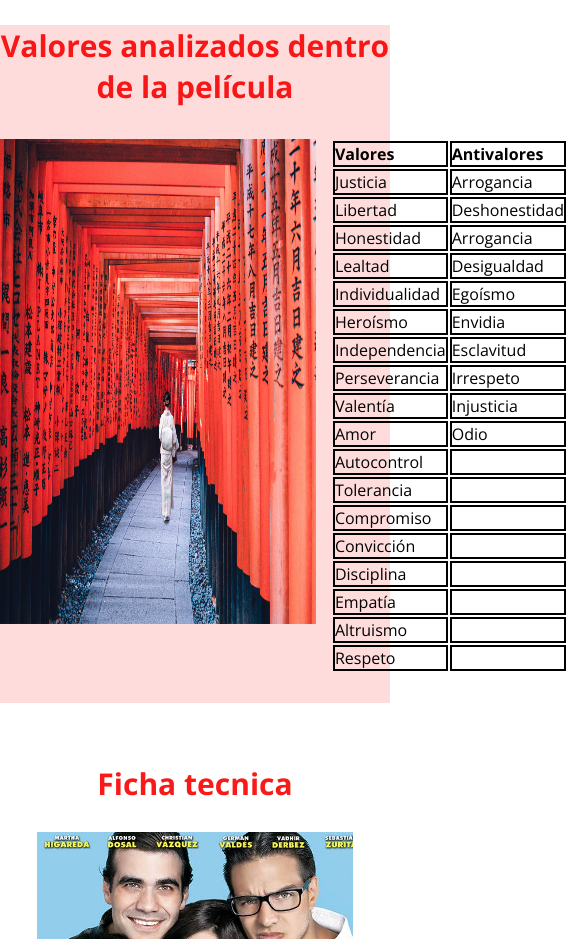
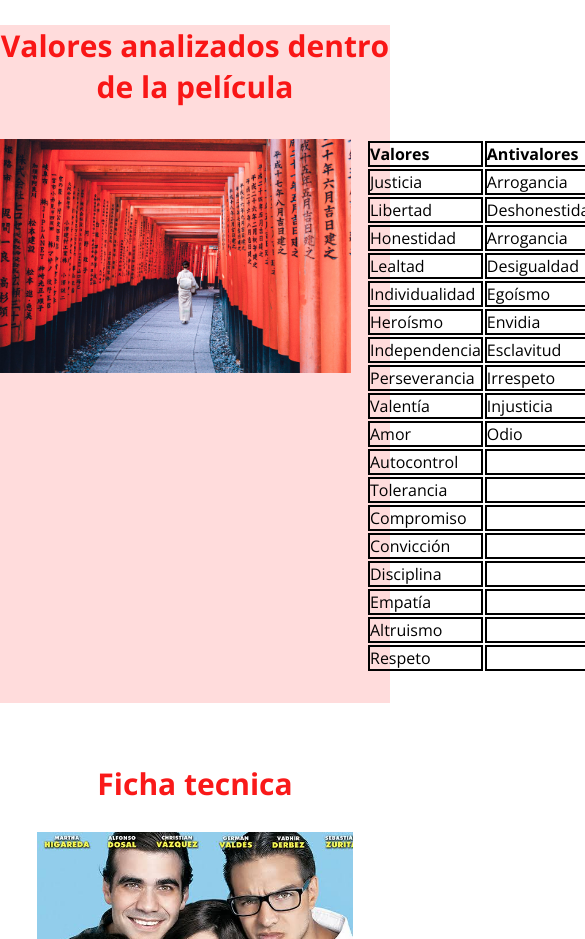
Before and after one commit to 12Antonio50/proyectmas, a plain HTML site: page index.html in a window 390 px wide. Shown: the part 2960-3899 px from the top of the page, 585 px wide, since content can reach past the window. Drawn offline with nearby package versions, Linux system fonts and the light colour scheme.

Commit message:
Update estilos.css

```diff
--- a/estilos.css
+++ b/estilos.css
@@ -136,10 +136,7 @@ main .Contenedor-caratula{
     display: flex;
     justify-content: space-between;
 }
-.contenedor-sys1{
-    display: flex;
-    justify-content: space-between;
-}
+
 
 .imagen-mujer1{
     width: 75%;
@@ -249,12 +246,6 @@ main .Contenedor-caratula{
     .contedor-sy{
         width: 90%;
     }
-    .contenedo-texto-val{
-        width: 90%;
-    }
-    .contenedor-sys1{
-        width: 90%;
-    }
 }
 @media screen and (max-width:500px) {
     .txt-header h1{
```
